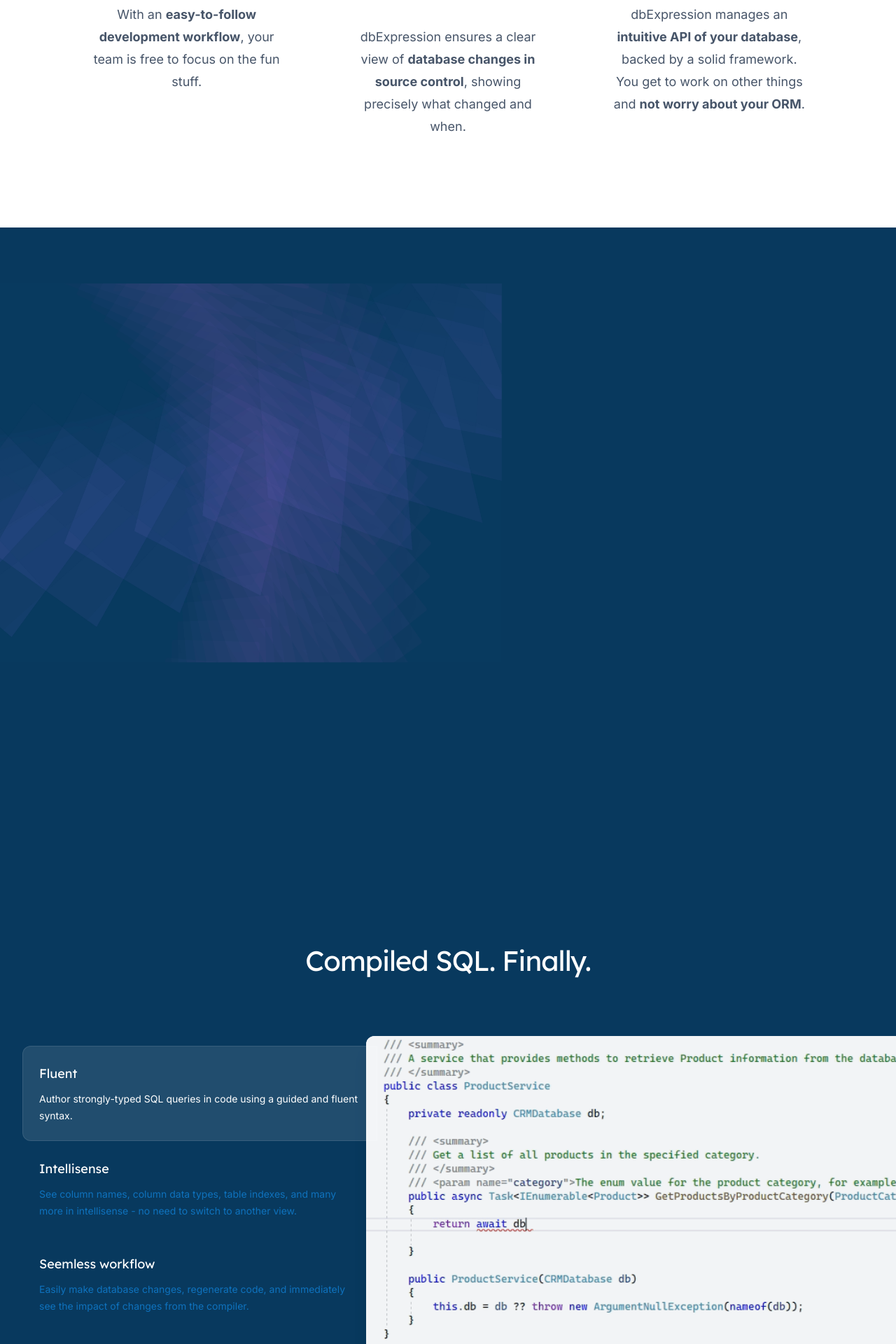
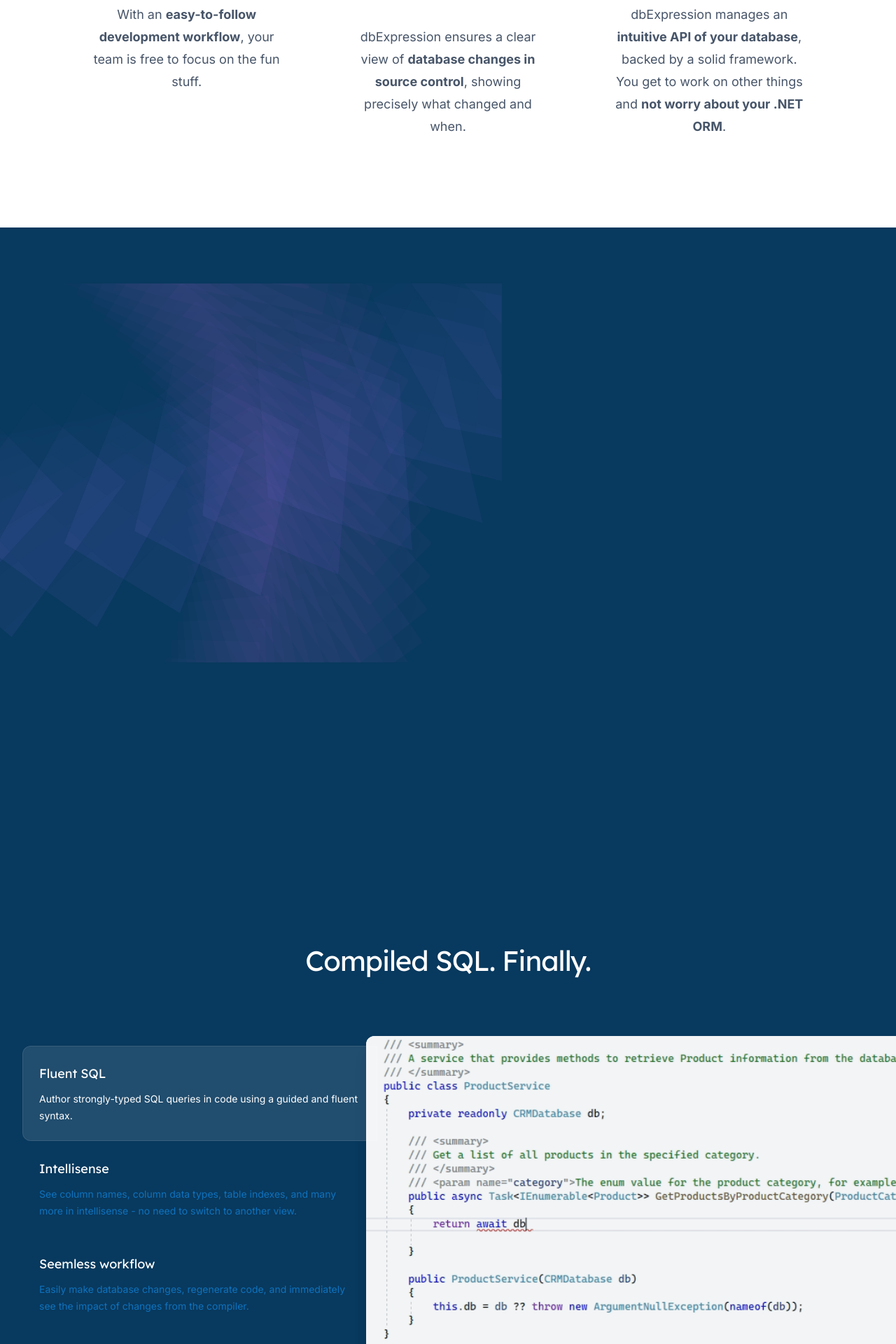
Before and after one commit to dbExpression-team/dbExpression.com, a Next.js app: page / in a window 1280 px wide. Shown: the part 2460-4380 px from the top of the page at 70% size. Built offline with nearby package versions, Linux system fonts and the light colour scheme; no server answers; a web font is replaced by a local one.

Commit message:
SEO content

```diff
--- a/src/components/Benefits.jsx
+++ b/src/components/Benefits.jsx
@@ -88,7 +88,7 @@
     summary: 'It just works',
     description: function _() {
         return (
-            <p>dbExpression manages an <strong>intuitive API of your database</strong>, backed by a solid framework.  You get to work on other things and <strong>not worry about your ORM</strong>.</p>
+            <p>dbExpression manages an <strong>intuitive API of your database</strong>, backed by a solid framework.  You get to work on other things and <strong>not worry about your .NET ORM</strong>.</p>
         )
     },
     icon: function _() {
--- a/src/components/Footer.jsx
+++ b/src/components/Footer.jsx
@@ -11,9 +11,12 @@
         <div className="flex justify-center">
           <Logo className="mx-auto w-auto" width="200" height="200" />
         </div>
-        <div className="flex flex-grow justify-center pb-4 md:pb-8">
+        <div className="flex flex-grow justify-center -mt-8 pb-12 md:pb-16">
+            <p className="text-base font-medium text-slate-600 text-center"><span className="pr-4">Fluent SQL</span>|<span className="pl-4">.NET ORM</span></p>
+        </div>
+        <div className="flex flex-grow justify-center pb-12 md:pb-16">
             <Button href="/docs" color="blue">Get started</Button>
-          </div>
+        </div>
         <div className="grid grid-cols-2 items-center border-t border-slate-400/10 py-4 sm:flex-row sm:justify-between">
           <div>
             <p className="mt-6 text-sm text-slate-500 sm:mt-0">
--- a/src/components/PrimaryFeatures.jsx
+++ b/src/components/PrimaryFeatures.jsx
@@ -12,7 +12,7 @@
 
 const features = [
   {
-    title: 'Fluent',
+    title: 'Fluent SQL',
     image: fluentSqlStatement,
     description:
       "Author strongly-typed SQL queries in code using a guided and fluent syntax.",
--- a/src/pages/_app.jsx
+++ b/src/pages/_app.jsx
@@ -1,10 +1,15 @@
 import 'focus-visible'
 import '@/styles/tailwind.css'
 import Script from 'next/script'
+import Head from 'next/head'
 
 export default function App({ Component, pageProps }) {
   return (
   <>
+    <Head>
+        <title>dbExpression</title>
+        <meta name='keywords'  content='dbexpression db expression microsoft sql server sqlserver' />
+    </Head>
     <Script key="ga-script" strategy='afterInteractive' src={`https://www.googletagmanager.com/gtag/js?id=${process.env.NEXT_PUBLIC_GOOGLE_ANALYTICS_ID}`} />
       <Script id="ga-script-local" strategy='afterInteractive'>
         {`
```
